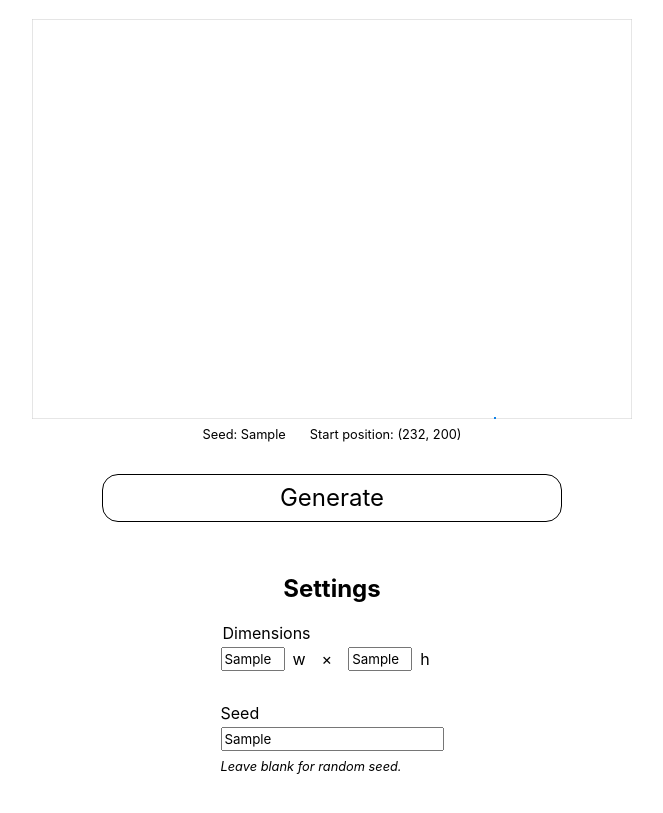
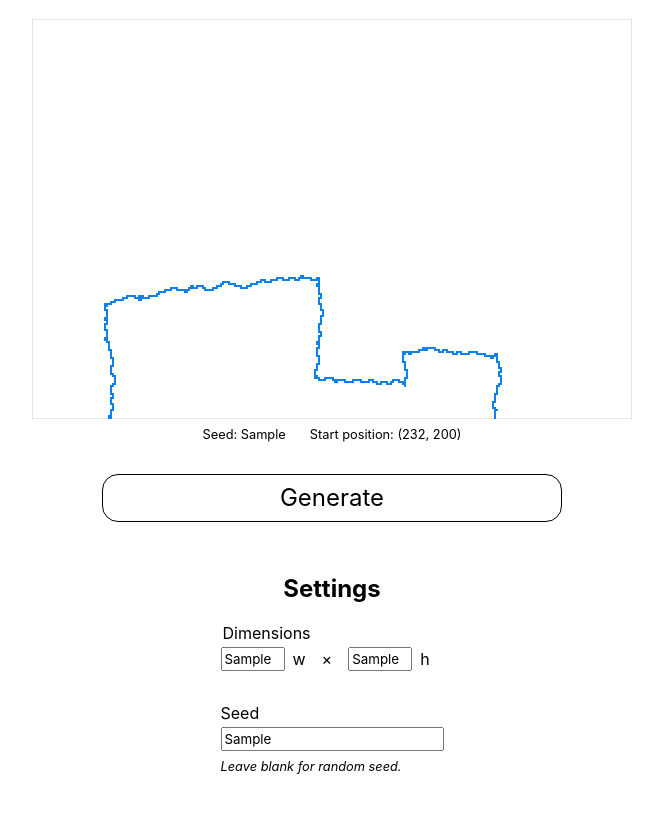
Before and after one commit to olivvysaur/map-generator, a plain HTML site: page index.html in a window 1280 px wide. Both pictures are taken after typing "Sample", "Sample", "Sample" into the empty fields and a click on the button "Generate". Shown: the part 71-884 px from the top of the page, without its empty margins (308-971 px from the left). Drawn offline with nearby package versions, Linux system fonts and the light colour scheme.

Commit message:
Implement coastline algorithm

```diff
--- a/generate.js
+++ b/generate.js
@@ -10,8 +10,14 @@ let stitchSize;
 
 let x;
 let y;
+let dx;
+let dy;
+
+let visitedSpots = [];
 
 function generate() {
+  visitedSpots = [];
+
   const enteredWidth = parseInt(document.getElementById('width').value);
   const enteredHeight = parseInt(document.getElementById('height').value);
 
@@ -21,6 +27,7 @@ function generate() {
     !enteredHeight || isNaN(enteredHeight) ? 200 : Math.abs(enteredHeight) + 1;
 
   canvas = document.getElementById('canvas');
+  canvas.classList.remove('hidden');
 
   stitchSize = calculateStitchSize();
   canvas.width = width * stitchSize;
@@ -41,9 +48,92 @@ function generate() {
   y = startY;
 
   displayStartPosition();
-  drawStitch();
+  addStitch();
 
-  printState();
+  if (y === 0) {
+    dx = 0;
+    dy = 1;
+  } else {
+    dx = 0;
+    dy = -1;
+  }
+
+  // Draw initial 4 stitches
+  for (let i = 0; i < 5; i++) {
+    x += dx;
+    y += dy;
+    addStitch();
+  }
+
+  while (x >= 0 && x < width && y >= 0 && y < height) {
+    doStep();
+  }
+}
+
+function doStep() {
+  const d4 = Math.floor(random() * 4) + 1;
+  const d8 = Math.floor(random() * 8) + 1;
+  const coin = random() < 0.5 ? -1 : 1;
+
+  if (d4 === 1 && d8 === 1) {
+    doTurn(coin);
+  }
+
+  // Drift based on coin
+  if (dx !== 0) {
+    y += coin;
+  } else {
+    x += coin;
+  }
+  addStitch();
+
+  for (let i = 0; i < d4; i++) {
+    x += dx;
+    y += dy;
+    addStitch();
+  }
+}
+
+function doTurn(coin) {
+  if (dx !== 0) {
+    dx = 0;
+    dy = coin;
+
+    let tempX = x;
+    let tempY = y;
+    for (let i = 0; i < 25; i++) {
+      tempY += dy;
+
+      const crossesPath = visitedSpots.some(
+        (spot) => spot.x === tempX && spot.y === tempY
+      );
+      const reachesEdge = tempY < 0 || tempY >= height;
+
+      if (crossesPath || reachesEdge) {
+        dy = -coin;
+        break;
+      }
+    }
+  } else {
+    dx = coin;
+    dy = 0;
+
+    let tempX = x;
+    let tempY = y;
+    for (let i = 0; i < 25; i++) {
+      tempX += dx;
+
+      const crossesPath = visitedSpots.some(
+        (spot) => spot.x === tempX && spot.y === tempY
+      );
+      const reachesEdge = tempY < 0 || tempY >= height;
+
+      if (crossesPath || reachesEdge) {
+        dx = -coin;
+        break;
+      }
+    }
+  }
 }
 
 function updateSeedDisplay(seed) {
@@ -84,9 +174,10 @@ function drawBorder() {
   ctx.strokeRect(0, 0, width * stitchSize, height * stitchSize);
 }
 
-function drawStitch() {
+function addStitch() {
   ctx.fillStyle = '#0e82e8';
   ctx.fillRect(x * stitchSize, y * stitchSize, stitchSize, stitchSize);
+  visitedSpots.push({ x, y });
 }
 
 function drawStartPosition() {
--- a/index.html
+++ b/index.html
@@ -13,7 +13,7 @@
       <h1>M.A.P. Generator</h1>
 
       <div id="display">
-        <canvas id="canvas"></canvas>
+        <canvas id="canvas" class="hidden"></canvas>
         <div id="meta">
           <span id="seed-display" class="hidden">Seed: None</span>
           <div class="horizontal-spacer"></div>
--- a/style.css
+++ b/style.css
@@ -19,6 +19,10 @@
   display: flex;
   flex-direction: column;
   align-items: center;
+}
+
+#canvas.hidden {
+  display: none;
 }
 
 #meta {
```
